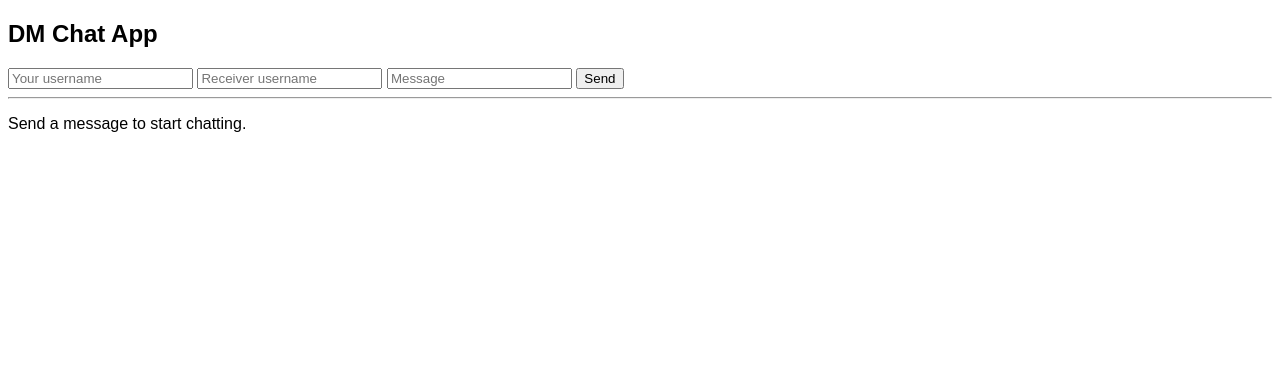
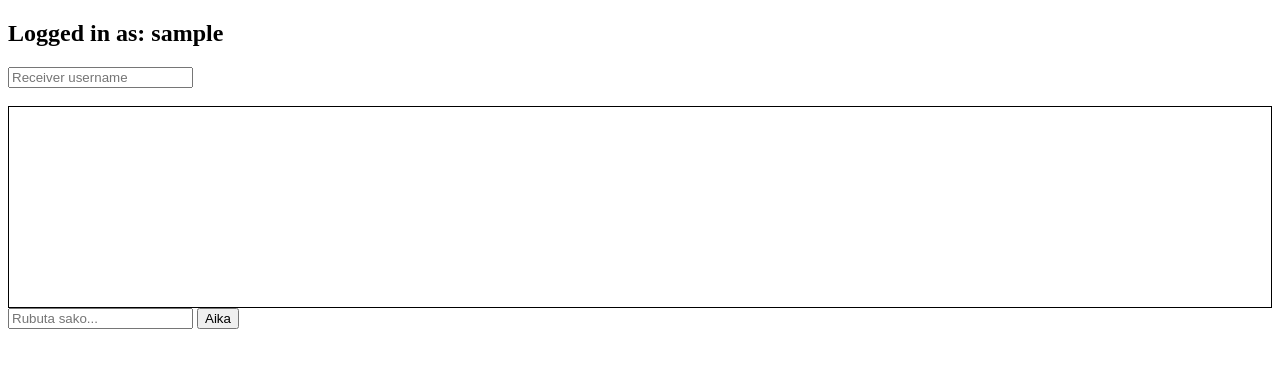
Before and after one commit to mahmudamg11sm/SMchat, a Flask app: template templates/index.html in a window 1280 px wide. Shown: the top 368 px of the page. Run offline with Flask 3, Linux system fonts and the light colour scheme; the template is opened without the code that fills it: most values are stand-ins (such as "Sample title", 1, 10 or a date in 2020); some libraries are stand-ins or nearby versions.

Commit message:
Update index.html

```diff
--- a/templates/index.html
+++ b/templates/index.html
@@ -1,65 +1,43 @@
 <!DOCTYPE html>
 <html>
 <head>
-    <title>DM Chat App</title>
-    <style>
-        body { font-family: Arial, sans-serif; }
-        #chat-box {
-            border: 1px solid #ccc;
-            height: 300px;
-            overflow-y: scroll;
-            padding: 10px;
-        }
-        .msg { margin-bottom: 6px; }
-        .me { color: green; }
-        .other { color: blue; }
-    </style>
+    <title>SM Chat</title>
+    <script src="https://cdn.socket.io/4.7.2/socket.io.min.js"></script>
 </head>
 <body>
-    <h2>DM Chat App</h2>
+    <h2>Logged in as: {{ username }}</h2>
 
-    <form method="post">
-        <input name="sender" placeholder="Your username" required>
-        <input name="receiver" placeholder="Receiver username" required>
-        <input name="message" placeholder="Message" required>
-        <button type="submit">Send</button>
-    </form>
+    <input id="receiver" placeholder="Receiver username" />
+    <br><br>
 
-    <hr>
+    <div id="chat" style="border:1px solid #000;height:200px;overflow:auto;"></div>
 
-    {% if user %}
-        <h3>Messages for {{ user }}</h3>
-        <div id="chat-box"></div>
-    {% else %}
-        <p>Send a message to start chatting.</p>
-    {% endif %}
+    <input id="msg" placeholder="Rubuta sako..." />
+    <button onclick="sendMessage()">Aika</button>
 
-<script>
-{% if user %}
-const USER = "{{ user }}";
-const chatBox = document.getElementById("chat-box");
+    <script>
+        const socket = io();
+        const username = "{{ username }}";
 
-function loadMessages() {
-    fetch(`/api/messages?user=${USER}`)
-        .then(res => res.json())
-        .then(data => {
-            chatBox.innerHTML = "";
-            data.forEach(msg => {
-                const div = document.createElement("div");
-                div.className = "msg " + (msg.sender === USER ? "me" : "other");
-                div.innerHTML = `<b>${msg.sender}</b> → <b>${msg.receiver}</b>: ${msg.message}`;
-                chatBox.appendChild(div);
+        function sendMessage() {
+            const msg = document.getElementById("msg").value;
+            const receiver = document.getElementById("receiver").value;
+
+            socket.emit("send_message", {
+                sender: username,
+                receiver: receiver,
+                message: msg
             });
-            chatBox.scrollTop = chatBox.scrollHeight; // auto-scroll
+
+            document.getElementById("msg").value = "";
+        }
+
+        socket.on("receive_message", function(data) {
+            if (data.sender === username || data.receiver === username) {
+                const chat = document.getElementById("chat");
+                chat.innerHTML += `<p><b>${data.sender}:</b> ${data.message}</p>`;
+            }
         });
-}
-
-// load first time
-loadMessages();
-// refresh every 3 seconds
-setInterval(loadMessages, 3000);
-{% endif %}
-</script>
-
+    </script>
 </body>
-</html>
+        </html>
```
